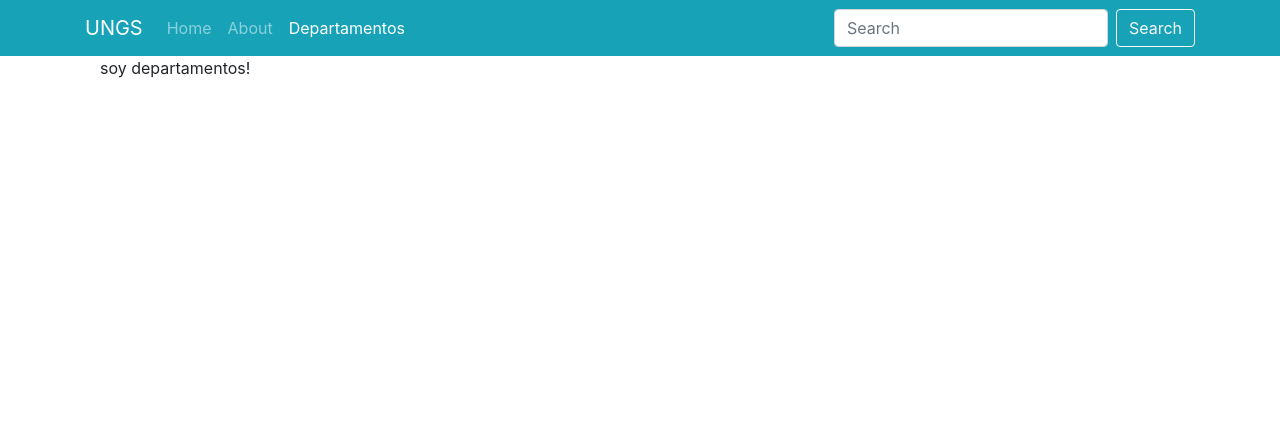
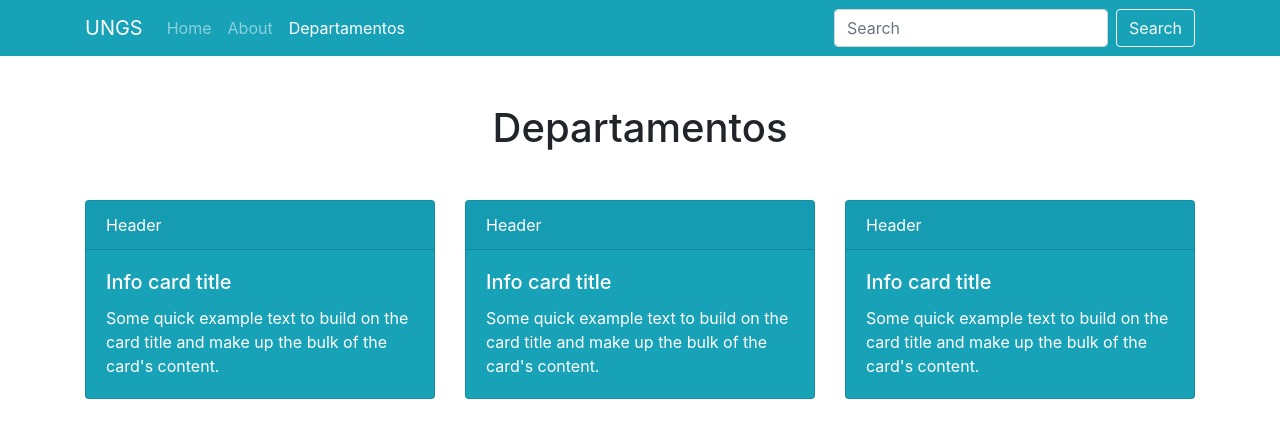
Before and after one commit to fedeatanasoff/frontend-tp-progra3, an Angular app: page /departamentos in a window 1280 px wide. Shown: the top 438 px of the page. Built offline with nearby package versions, Linux system fonts and the light colour scheme.

Commit message:
corrigiendo clase container del router

```diff
--- a/src/app/app.component.html
+++ b/src/app/app.component.html
@@ -1,4 +1,4 @@
 <!-- The content below is only a placeholder and can be replaced. -->
 
 <app-navbar></app-navbar>
-<div class="container"><router-outlet></router-outlet></div>
+<div><router-outlet></router-outlet></div>
--- a/src/app/components/departamentos/departamentos.component.html
+++ b/src/app/components/departamentos/departamentos.component.html
@@ -1 +1,79 @@
-<div class="container">soy departamentos!</div>
+<div class="container mt-5">
+  <h1 class="text-center">Departamentos</h1>
+  <div class="mt-5">
+    <div class="row">
+      <div class="col-sm-4">
+        <!--
+          <div class="card">
+            <div class="card-body">
+              <h5 class="card-title">Special title treatment</h5>
+              <p class="card-text">
+                With supporting text below as a natural lead-in to additional
+                content.
+              </p>
+              <a href="#" class="btn btn-primary">Go somewhere</a>
+            </div>
+          </div>
+        -->
+        <div class="card text-white bg-info mb-3">
+          <div class="card-header">Header</div>
+          <div class="card-body">
+            <h5 class="card-title">Info card title</h5>
+            <p class="card-text">
+              Some quick example text to build on the card title and make up the
+              bulk of the card's content.
+            </p>
+          </div>
+        </div>
+      </div>
+      <div class="col-sm-4">
+        <!--
+          <div class="card">
+            <div class="card-body">
+              <h5 class="card-title">Special title treatment</h5>
+              <p class="card-text">
+                With supporting text below as a natural lead-in to additional
+                content.
+              </p>
+              <a href="#" class="btn btn-primary">Go somewhere</a>
+            </div>
+          </div>
+        -->
+        <div class="card text-white bg-info mb-3">
+          <div class="card-header">Header</div>
+          <div class="card-body">
+            <h5 class="card-title">Info card title</h5>
+            <p class="card-text">
+              Some quick example text to build on the card title and make up the
+              bulk of the card's content.
+            </p>
+          </div>
+        </div>
+      </div>
+      <div class="col-sm-4">
+        <!--
+          <div class="card">
+            <div class="card-body">
+              <h5 class="card-title">Special title treatment</h5>
+              <p class="card-text">
+                With supporting text below as a natural lead-in to additional
+                content.
+              </p>
+              <a href="#" class="btn btn-primary">Go somewhere</a>
+            </div>
+          </div>
+        -->
+        <div class="card text-white bg-info mb-3">
+          <div class="card-header">Header</div>
+          <div class="card-body">
+            <h5 class="card-title">Info card title</h5>
+            <p class="card-text">
+              Some quick example text to build on the card title and make up the
+              bulk of the card's content.
+            </p>
+          </div>
+        </div>
+      </div>
+    </div>
+  </div>
+</div>
--- a/src/app/components/shared/navbar/navbar.component.html
+++ b/src/app/components/shared/navbar/navbar.component.html
@@ -1,6 +1,6 @@
 <nav class="navbar navbar-expand-lg navbar-dark bg-info">
   <div class="container">
-    <a class="navbar-brand" href="#">UNGS</a>
+    <a class="navbar-brand" [routerLink]="['home']">UNGS</a>
     <button
       class="navbar-toggler"
       type="button"
```
